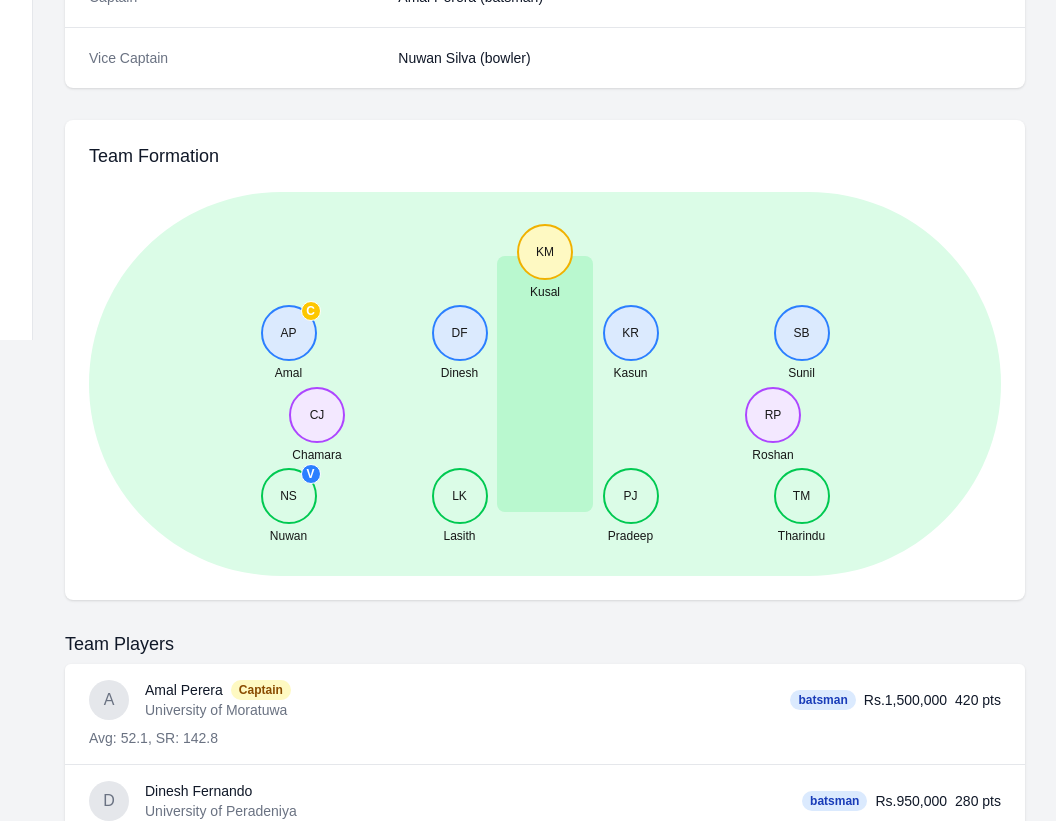
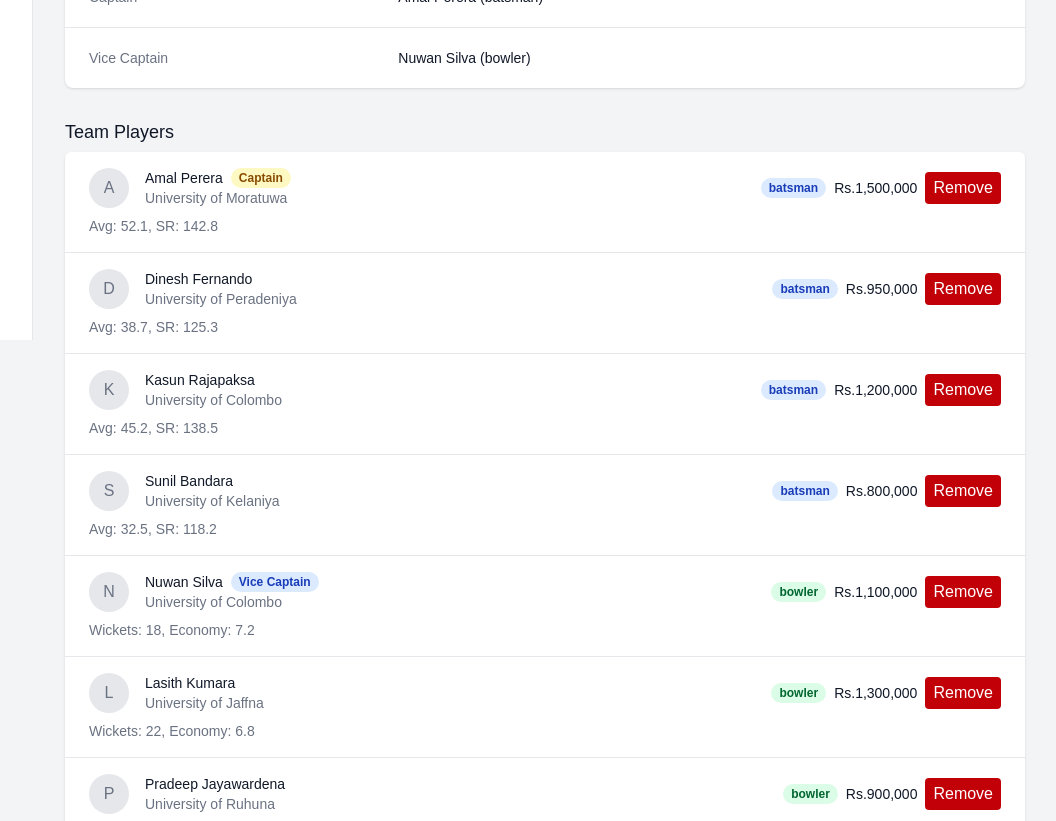
Before and after one commit to HimalaGunathilaka/SpiritX_Code_Rangers_02, a Next.js app in the folder spirit11/: page /team in a window 1280 px wide. Shown: the part 460-1281 px from the top of the page, without its empty margins (223-1279 px from the left). Built offline with nearby package versions, Linux system fonts and the light colour scheme.

Commit message:
remove button for team page

```diff
--- a/spirit11/app/(pages)/(user)/team/page.tsx
+++ b/spirit11/app/(pages)/(user)/team/page.tsx
@@ -9,7 +9,6 @@ interface Player {
   role: string;
   team: string;
   price: number;
-  points: number;
   stats: string;
 }
 
@@ -28,7 +27,7 @@ export default function Team() {
   // Mock data for team
   const [team, setTeam] = useState<Team>({
     name: "Cricket Titans",
-    points: 1245,
+    points: 0,
     rank: 42,
     captain: {
       id: 1,
@@ -36,7 +35,6 @@ export default function Team() {
       role: "batsman",
       team: "University of Moratuwa",
       price: 1500000,
-      points: 420,
       stats: "Avg: 52.1, SR: 142.8"
     },
     viceCaptain: {
@@ -45,7 +43,6 @@ export default function Team() {
       role: "bowler",
       team: "University of Colombo",
       price: 1100000,
-      points: 290,
       stats: "Wickets: 18, Economy: 7.2"
     },
     players: [
@@ -55,7 +52,6 @@ export default function Team() {
         role: "batsman",
         team: "University of Moratuwa",
         price: 1500000,
-        points: 420,
         stats: "Avg: 52.1, SR: 142.8"
       },
       {
@@ -64,7 +60,6 @@ export default function Team() {
         role: "batsman",
         team: "University of Peradeniya",
         price: 950000,
-        points: 280,
         stats: "Avg: 38.7, SR: 125.3"
       },
       {
@@ -73,7 +68,6 @@ export default function Team() {
         role: "batsman",
         team: "University of Colombo",
         price: 1200000,
-        points: 320,
         stats: "Avg: 45.2, SR: 138.5"
       },
       {
@@ -82,7 +76,6 @@ export default function Team() {
         role: "batsman",
         team: "University of Kelaniya",
         price: 800000,
-        points: 210,
         stats: "Avg: 32.5, SR: 118.2"
       },
       {
@@ -91,7 +84,6 @@ export default function Team() {
         role: "bowler",
         team: "University of Colombo",
         price: 1100000,
-        points: 290,
         stats: "Wickets: 18, Economy: 7.2"
       },
       {
@@ -100,7 +92,6 @@ export default function Team() {
         role: "bowler",
         team: "University of Jaffna",
         price: 1300000,
-        points: 350,
         stats: "Wickets: 22, Economy: 6.8"
       },
       {
@@ -109,7 +100,6 @@ export default function Team() {
         role: "bowler",
         team: "University of Ruhuna",
         price: 900000,
-        points: 240,
         stats: "Wickets: 15, Economy: 7.5"
       },
       {
@@ -118,7 +108,6 @@ export default function Team() {
         role: "bowler",
         team: "University of Sri Jayewardenepura",
         price: 850000,
-        points: 230,
         stats: "Wickets: 14, Economy: 7.8"
       },
       {
@@ -127,7 +116,6 @@ export default function Team() {
         role: "all-rounder",
         team: "University of Ruhuna",
         price: 1250000,
-        points: 330,
         stats: "Avg: 28.5, Wickets: 15"
       },
       {
@@ -136,7 +124,6 @@ export default function Team() {
         role: "all-rounder",
         team: "University of Kelaniya",
         price: 1150000,
-        points: 310,
         stats: "Avg: 26.8, Wickets: 12"
       },
       {
@@ -145,7 +132,6 @@ export default function Team() {
         role: "wicket-keeper",
         team: "University of Sri Jayewardenepura",
         price: 1050000,
-        points: 310,
         stats: "Avg: 35.8, Dismissals: 24"
       }
     ]
@@ -299,52 +285,6 @@ export default function Team() {
                   </dl>
                 </div>
               </div>
-
-              {/* Team Visualization */}
-              <div className="mt-8 bg-white shadow sm:rounded-lg">
-                <div className="px-4 py-5 sm:p-6">
-                  <h3 className="text-lg leading-6 font-medium text-gray-900">
-                    Team Formation
-                  </h3>
-                  <div className="mt-6 relative">
-                    {/* Cricket field visualization */}
-                    <div className="bg-green-100 rounded-full w-full h-96 flex flex-col items-center justify-between py-8 relative overflow-hidden">
-                      {/* Pitch in the middle */}
-                      <div className="absolute top-1/2 left-1/2 transform -translate-x-1/2 -translate-y-1/2 w-24 h-64 bg-green-200 rounded-lg"></div>
-
-                      {/* Wicket keepers */}
-                      <div className="z-10 flex justify-center w-full">
-                        {wicketKeepers.map(player => (
-                          <PlayerBubble key={player.id} player={player} isCaptain={player.id === team.captain.id} isViceCaptain={player.id === team.viceCaptain.id} />
-                        ))}
-                      </div>
-
-                      {/* Batsmen */}
-                      <div className="z-10 flex justify-around w-3/4">
-                        {batsmen.map(player => (
-                          <PlayerBubble key={player.id} player={player} isCaptain={player.id === team.captain.id} isViceCaptain={player.id === team.viceCaptain.id} />
-                        ))}
-                      </div>
-
-                      {/* All-rounders */}
-                      <div className="z-10 flex justify-around w-full">
-                        {allRounders.map(player => (
-                          <PlayerBubble key={player.id} player={player} isCaptain={player.id === team.captain.id} isViceCaptain={player.id === team.viceCaptain.id} />
-                        ))}
-                      </div>
-
-                      {/* Bowlers */}
-                      <div className="z-10 flex justify-around w-3/4">
-                        {bowlers.map(player => (
-                          <PlayerBubble key={player.id} player={player} isCaptain={player.id === team.captain.id} isViceCaptain={player.id === team.viceCaptain.id} />
-                        ))}
-                      </div>
-                    </div>
-                  </div>
-                </div>
-              </div>
-
-              {/* Team Players */}
               <div className="mt-8">
                 <div className="flex items-center justify-between">
                   <h2 className="text-lg leading-6 font-medium text-gray-900">Team Players</h2>
@@ -391,9 +331,15 @@ export default function Team() {
                           <span className="text-sm font-medium text-gray-900 mr-2">
                             Rs.{player.price.toLocaleString()}
                           </span>
-                                <span className="text-sm font-medium text-gray-900">
-                                  {player.points} pts
-                                </span>
+                          <button
+                            className="px-2 py-1 text-white bg-red-700 hover:bg-red-500 rounded"
+                            onClick={() => setTeam(prevTeam => ({
+                            ...prevTeam,
+                            players: prevTeam.players.filter(p => p.id !== player.id)
+                            }))}
+                          >
+                            Remove
+                          </button>
                           </div>
                         </div>
                         <div className="mt-2 text-sm text-gray-500">
```
Lines whose indentation alone changed are shown as unchanged.
